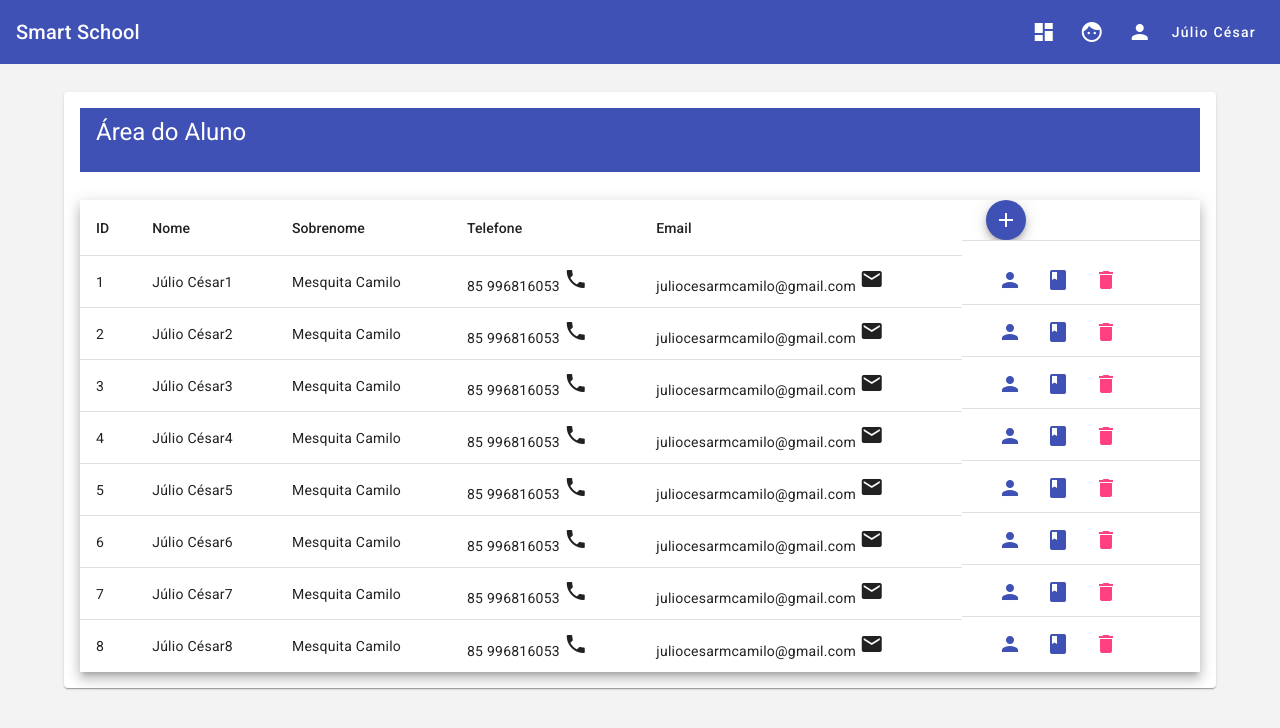
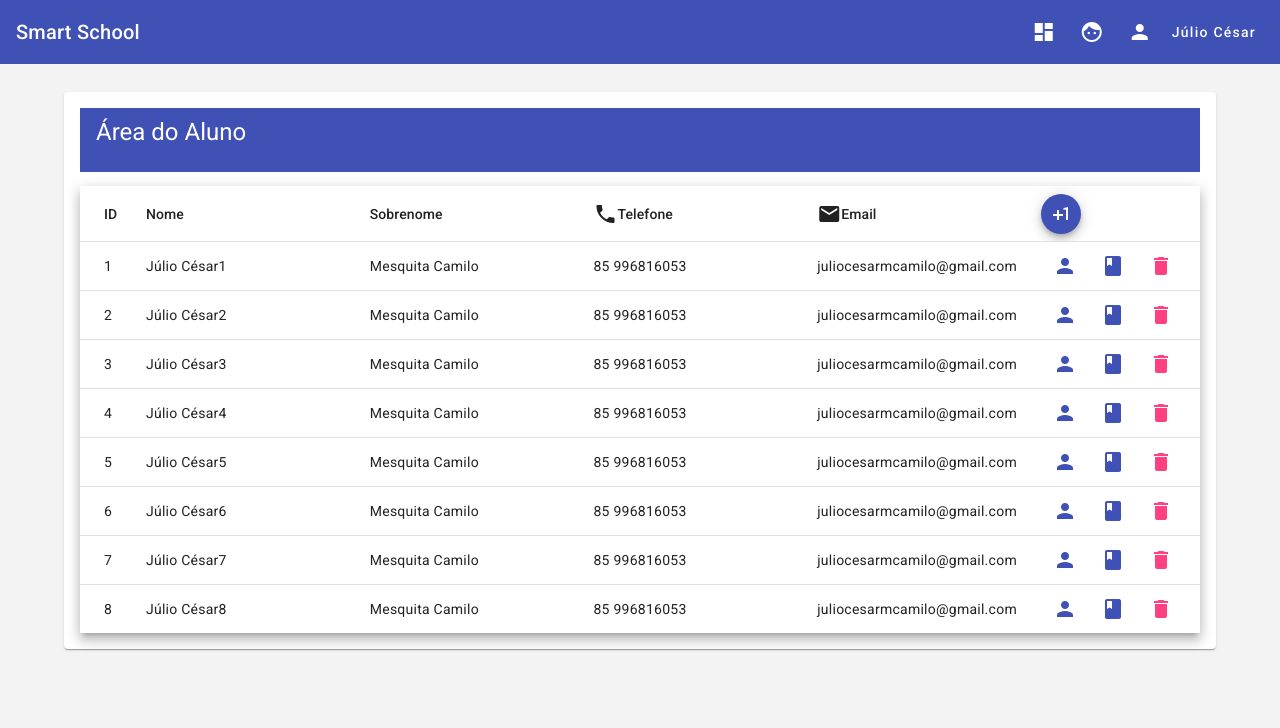
Before and after one commit to devjuliomesquita/SmartSchool, an Angular app in the folder SmartSchool-frontend/: page /alunos in a window 1280 px wide. Shown: the top 728 px of the page. Built offline with nearby package versions, Linux system fonts and the light colour scheme.

Commit message:
Layout tabela atualizado

```diff
--- a/SmartSchool-frontend/src/app/alunos/alunos.component.css
+++ b/SmartSchool-frontend/src/app/alunos/alunos.component.css
@@ -3,10 +3,19 @@ mat-card{
   margin: 2em auto;
   text-align: center;
 }
-table{
-  margin-top: 2em;
+mat-table{
+  margin-top: 1em;
+  overflow: auto;
+  max-height: 600px;
+}
+.mat-column-Id {
+  flex: 0 0 50px;
+  width: 30px;
+  text-align: center;
 }
 .mat-column-acao {
+  flex: 0 0 175px;
+  width: 30px;
   text-align: center;
 }
 .mat-mdc-row .mat-mdc-cell {
@@ -39,11 +48,8 @@ table{
 }
 .form-header{
   display: flex;
-  margin-top: 2em;
+  margin-top: 1em;
   margin-bottom: 1em;
   align-items: center;
   justify-content: space-between;
 }
-.form-header button{
-
-}
--- a/SmartSchool-frontend/src/app/alunos/alunos.component.html
+++ b/SmartSchool-frontend/src/app/alunos/alunos.component.html
@@ -92,56 +92,58 @@
     </div>
 
     <div fxFlex *ngIf="_alunos | async as alunos; else load">
-      <table mat-table [dataSource]="alunos" class="mat-elevation-z8">
+      <mat-table  [dataSource]="alunos" class="mat-elevation-z8" >
         <!-- Id Column -->
-        <ng-container matColumnDef="Id">
-          <th mat-header-cell *matHeaderCellDef>ID</th>
-          <td mat-cell *matCellDef="let aluno">{{ aluno.Id }}</td>
+        <ng-container matColumnDef="Id" >
+          <mat-header-cell  *matHeaderCellDef >ID</mat-header-cell>
+          <mat-cell  *matCellDef="let aluno">{{ aluno.Id }}</mat-cell>
         </ng-container>
 
         <!-- Nome Column -->
         <ng-container matColumnDef="nome">
-          <th mat-header-cell *matHeaderCellDef>Nome</th>
-          <td mat-cell *matCellDef="let aluno">{{ aluno.nome }}</td>
+          <mat-header-cell  *matHeaderCellDef>Nome</mat-header-cell>
+          <mat-cell  *matCellDef="let aluno">{{ aluno.nome }}</mat-cell>
         </ng-container>
 
         <!-- Sobrenome Column -->
         <ng-container matColumnDef="sobrenome">
-          <th mat-header-cell *matHeaderCellDef>Sobrenome</th>
-          <td mat-cell *matCellDef="let aluno">{{ aluno.sobrenome }}</td>
+          <mat-header-cell  *matHeaderCellDef>Sobrenome</mat-header-cell>
+          <mat-cell  *matCellDef="let aluno">{{ aluno.sobrenome }}</mat-cell>
         </ng-container>
 
         <!-- Telefone Column -->
         <ng-container matColumnDef="telefone">
-          <th mat-header-cell *matHeaderCellDef>Telefone</th>
-          <td mat-cell *matCellDef="let aluno">
+          <mat-header-cell  *matHeaderCellDef><mat-icon>phone</mat-icon> Telefone</mat-header-cell>
+          <mat-cell *matCellDef="let aluno">
             {{ aluno.telefone }}
-            <mat-icon>phone</mat-icon>
-          </td>
+
+          </mat-cell>
         </ng-container>
 
         <!-- Email Column -->
         <ng-container matColumnDef="email">
-          <th mat-header-cell *matHeaderCellDef>Email</th>
-          <td mat-cell *matCellDef="let aluno">
+          <mat-header-cell  *matHeaderCellDef><mat-icon>email</mat-icon>Email</mat-header-cell>
+          <mat-cell *matCellDef="let aluno">
             {{ aluno.email }}
-            <mat-icon>email</mat-icon>
-          </td>
+
+          </mat-cell>
         </ng-container>
 
         <!-- Açoes Column -->
-        <ng-container matColumnDef="acao">
-          <mat-header-cell *matHeaderCellDef>
+        <ng-container matColumnDef="acao" >
+          <mat-header-cell *matHeaderCellDef >
             <button
               mat-mini-fab
               color="primary"
               aria-label="Adicionar mais Alunos"
+              matTooltip="Adicionar Alunos"
               (click)="onAdd()"
+
             >
-              <mat-icon>add</mat-icon>
+              <mat-icon>plus_one</mat-icon>
             </button>
           </mat-header-cell>
-          <mat-cell *matCellDef="let aluno">
+          <mat-cell *matCellDef="let aluno" >
             <button mat-icon-button color="primary" matTooltip="Professores">
               <mat-icon>person</mat-icon>
             </button>
@@ -154,13 +156,13 @@
           </mat-cell>
         </ng-container>
 
-        <tr mat-header-row *matHeaderRowDef="displayedColumns"></tr>
-        <tr
-          mat-row
+        <mat-header-row  *matHeaderRowDef="displayedColumns"></mat-header-row >
+        <mat-row
+
           (click)="AlunoSelecionado(row)"
           *matRowDef="let row; columns: displayedColumns"
-        ></tr>
-      </table>
+        ></mat-row>
+      </mat-table>
     </div>
 
     <ng-template #load>
```
